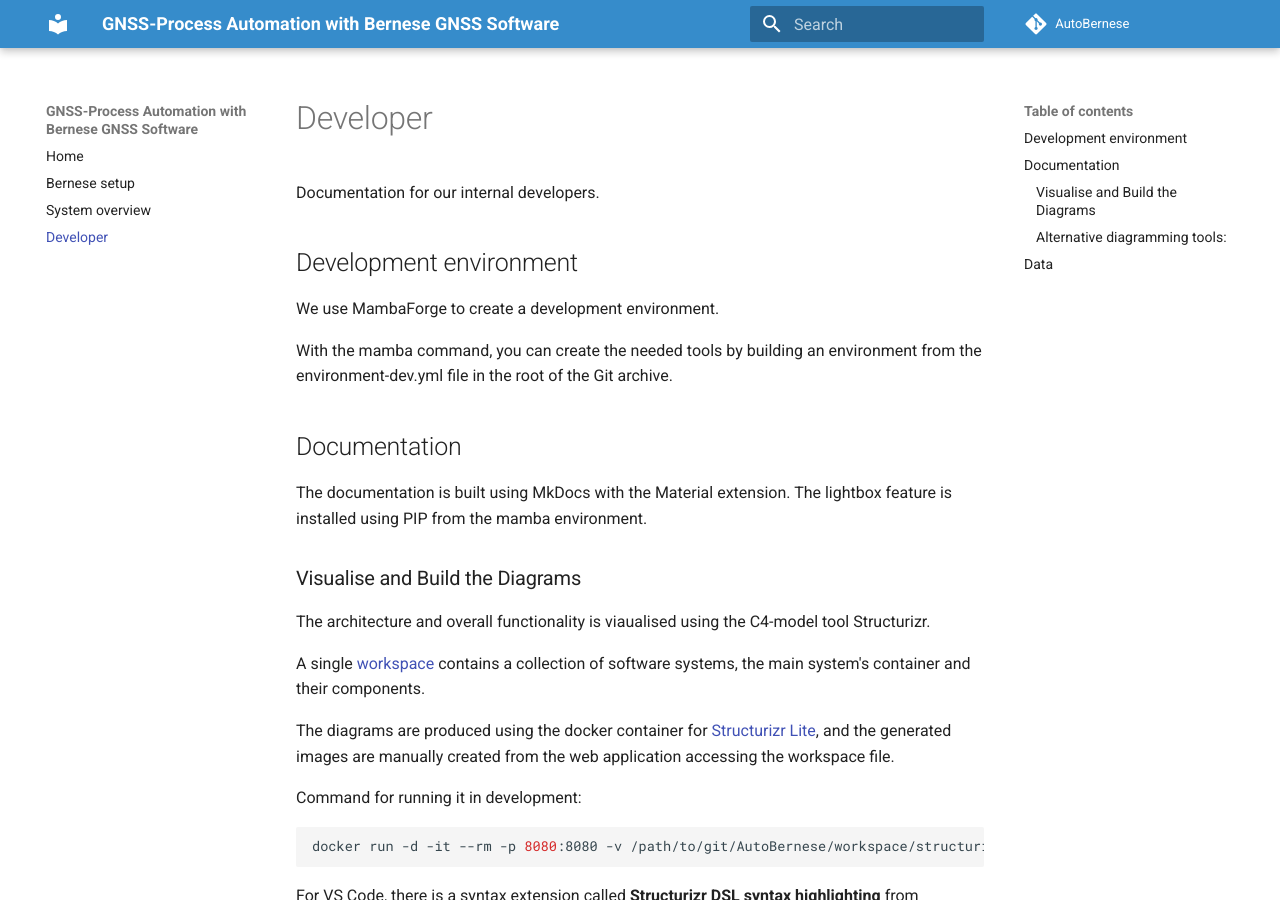
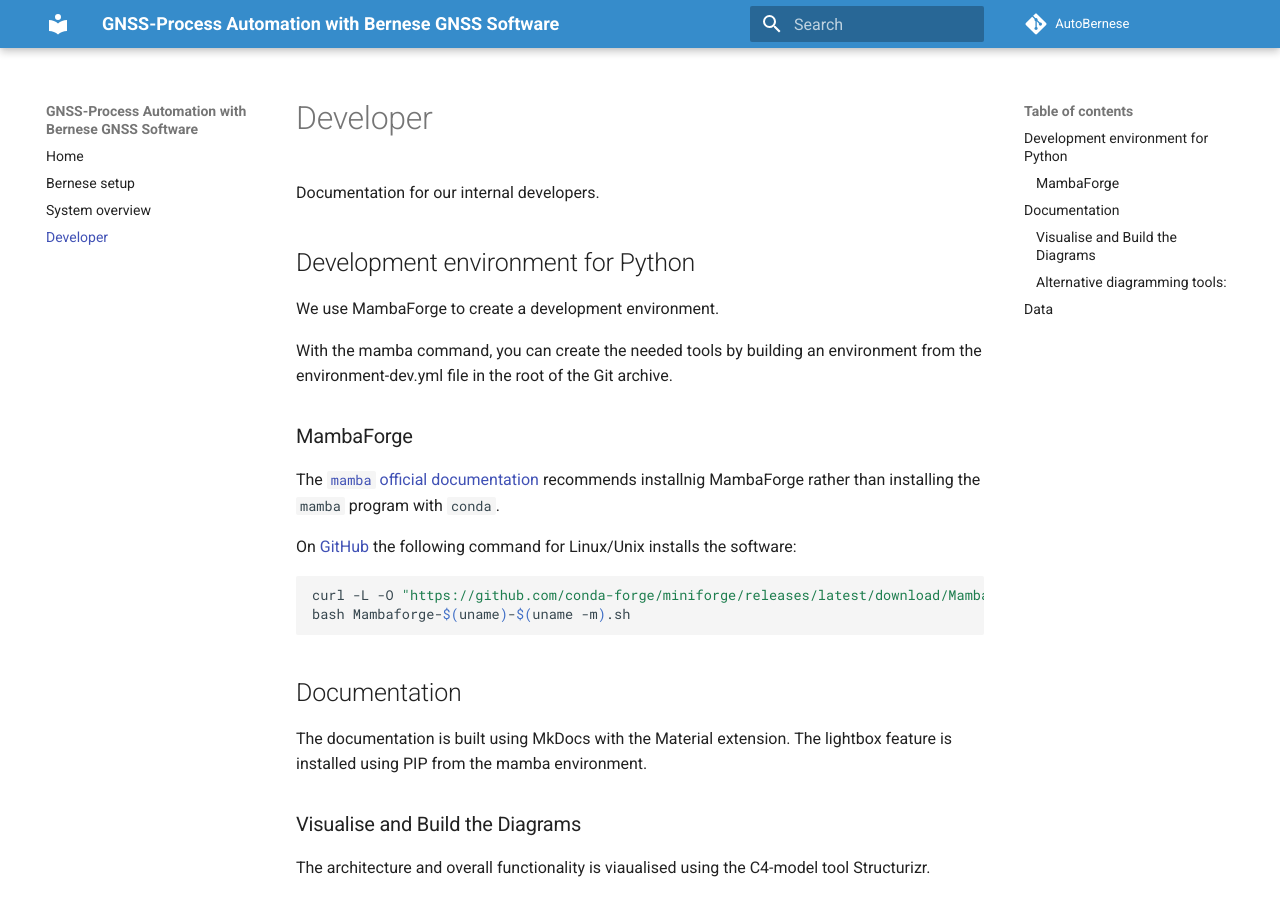
Before and after one commit to SDFIdk/AutoBernese, an MkDocs documentation site: the page built from docs/developer.md, in a window 1280 px wide and 900 px high. Built offline with MkDocs 1.6.1 and Material for MkDocs 9.7.7, drawn with Linux system fonts in a browser that asks for light colours; comment, search, counter and statistics services are not loaded.

Commit message:
Add Python-distribution installation guide.

````diff
--- a/docs/developer.md
+++ b/docs/developer.md
@@ -1,12 +1,28 @@
 
 Documentation for our internal developers.
 
-## Development environment
+## Development environment for Python
 
 We use MambaForge to create a development environment.
 
 With the mamba command, you can create the needed tools by building an
 environment from the environment-dev.yml file in the root of the Git archive.
+
+### MambaForge
+
+The [`mamba` official documentation][MAMBA-INSTALLATION] recommends installnig
+MambaForge rather than installing the `mamba` program with `conda`.
+
+On [GitHub][MAMBA-INSTALLER] the following command for Linux/Unix installs the
+software:
+
+[MAMBA-INSTALLATION]: https://mamba.readthedocs.io/en/latest/installation.html
+[MAMBA-INSTALLER]: https://github.com/conda-forge/miniforge#mambaforge
+
+```sh
+curl -L -O "https://github.com/conda-forge/miniforge/releases/latest/download/Mambaforge-$(uname)-$(uname -m).sh"
+bash Mambaforge-$(uname)-$(uname -m).sh
+```
 
 
 ## Documentation
````
